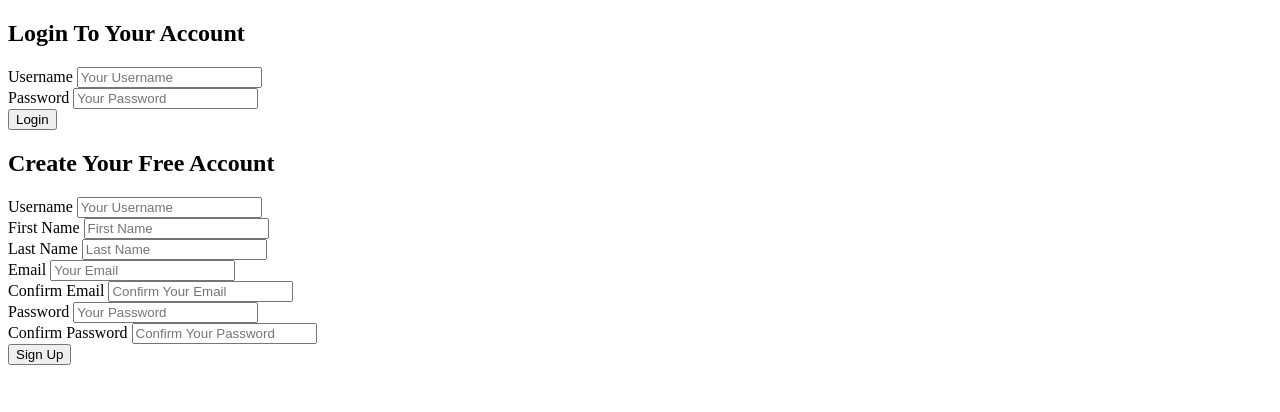
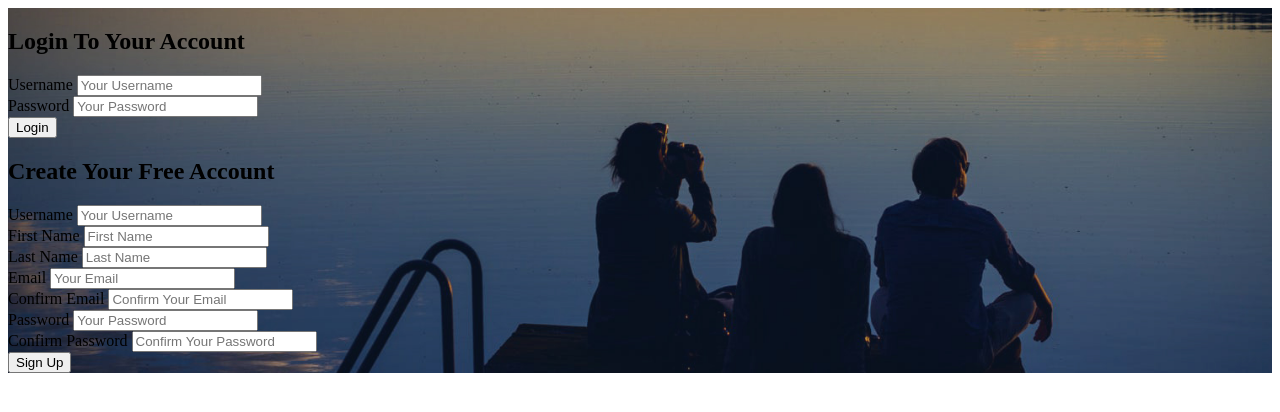
Before and after one commit to Steven-Ang/Slotify, a PHP site: page /register.php in a window 1280 px wide. Shown: the top 412 px of the page. Run offline with PHP 8.4, Linux system fonts and the light colour scheme.

Commit message:
Add background image to register.php

```diff
--- /dev/null
+++ b/assets/css/register.css
@@ -0,0 +1,7 @@
+#background {
+  display: table;
+  width: 100%;
+  height: 100%;
+  background: #000 url("../images/bg.jpg") center no-repeat;
+  background-size: cover;
+}
--- a/register.php
+++ b/register.php
@@ -23,10 +23,12 @@ function getInput($input) {
   <meta charset="UTF-8">
   <meta name="viewport" content="width=device-width, initial-scale=1.0">
   <meta http-equiv="X-UA-Compatible" content="ie=edge">
+  <link rel="stylesheet" href="assets/css/register.css">
   <title>Welcome to Slotify!</title>
 </head>
 <body>
 
+  <div id="background">
     <div id="inputContainer">
       <form action="register.php" method="POST" id="loginForm">
         <h2>Login To Your Account</h2>
@@ -104,6 +106,7 @@ function getInput($input) {
       </form>
 
     </div>
+  </div>
 
 </body>
 </html>
```
Also changed, not shown: assets/images/bg.jpg (added). Lines whose indentation alone changed are shown as unchanged.
